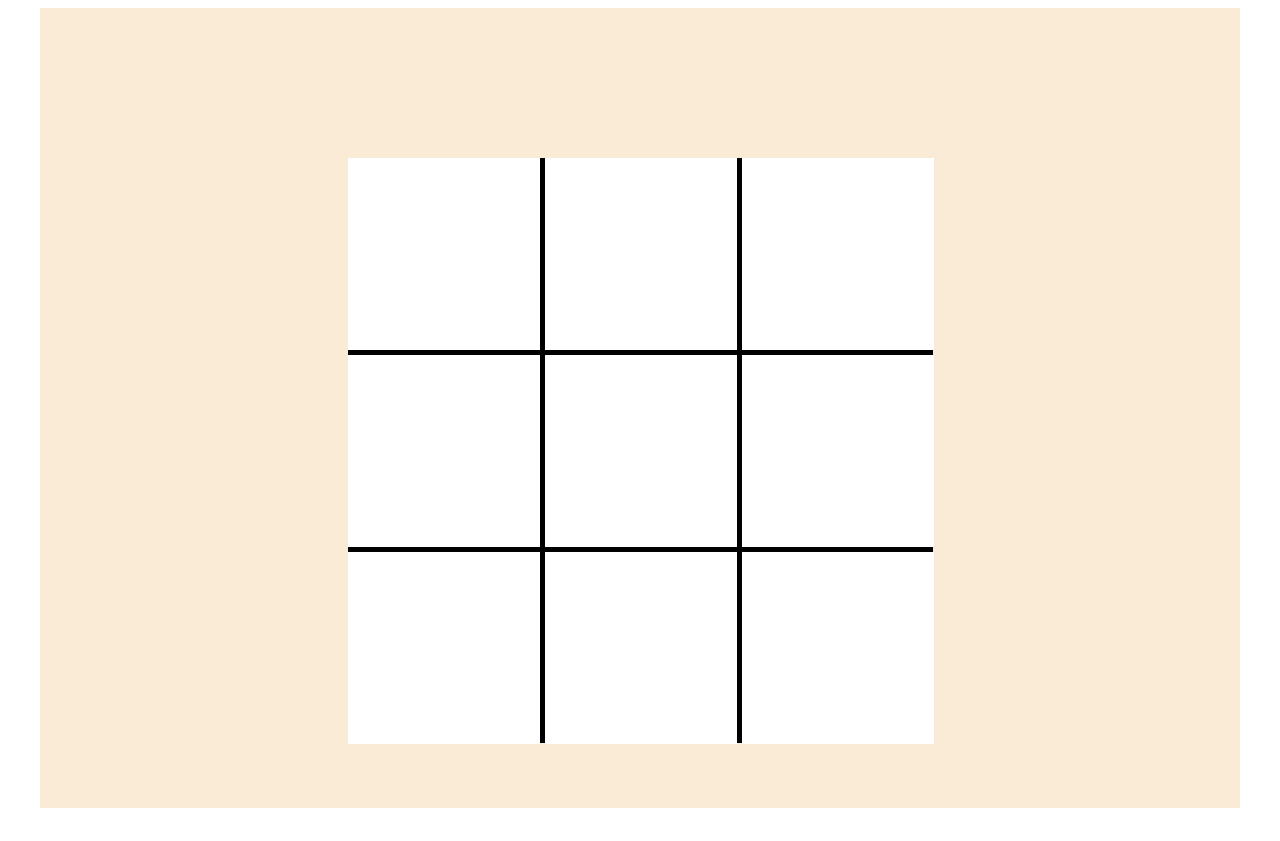
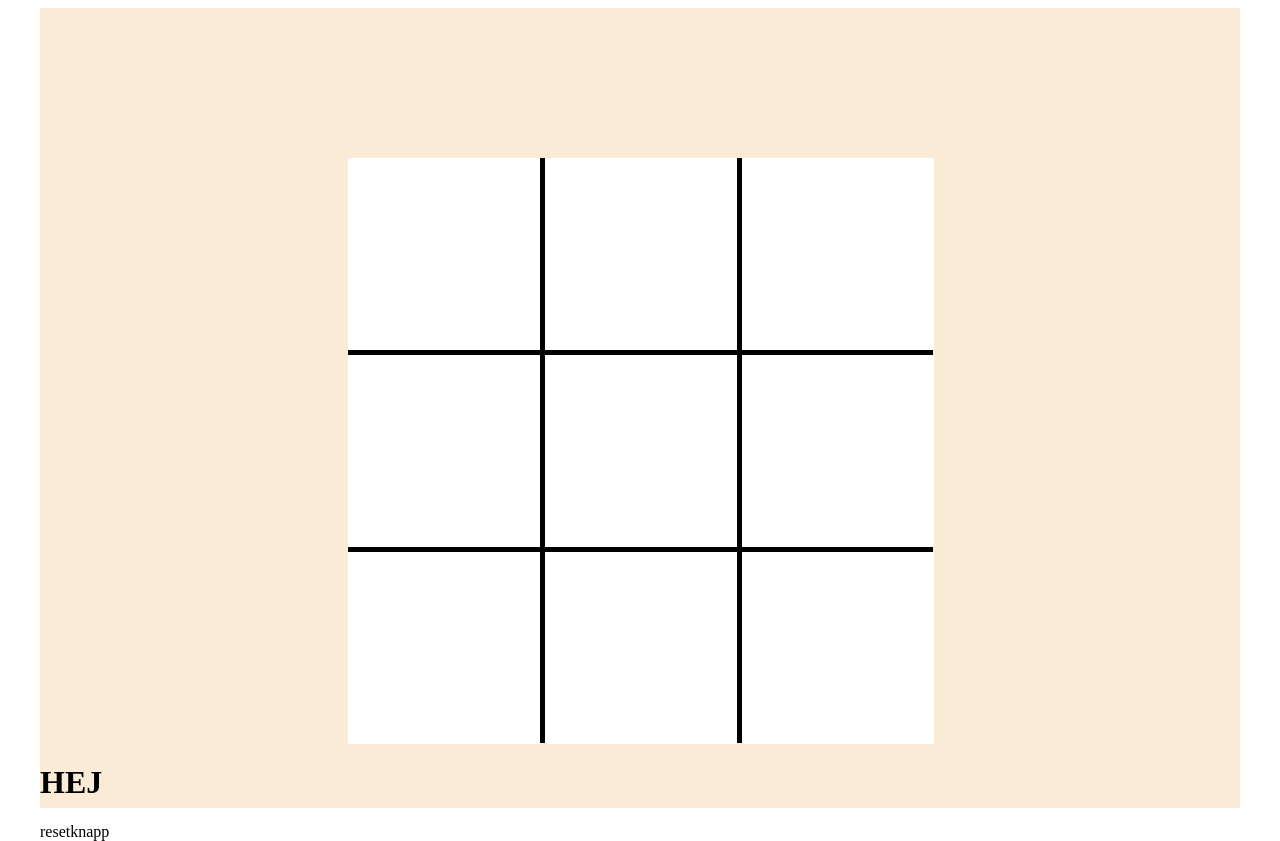
Before and after one commit to ImanRS1/TicTacToe, a plain HTML site: page index.html in a window 1280 px wide. Before the commit the page ends 816 px from the top, so only its background shows below. Drawn offline with Linux system fonts and the light colour scheme.

Commit message:
added placeholders for reset and winner anouncment

```diff
--- a/index.html
+++ b/index.html
@@ -21,6 +21,9 @@
             <div id="g33" onclick="clickedGrid(event)"></div>
         </div>
 
+        <div id="winAnnouncer"> <h1>HEJ</h1></div>
+        <div id="resetButton">resetknapp</div>
+
     </div>
 
 </body>
```
